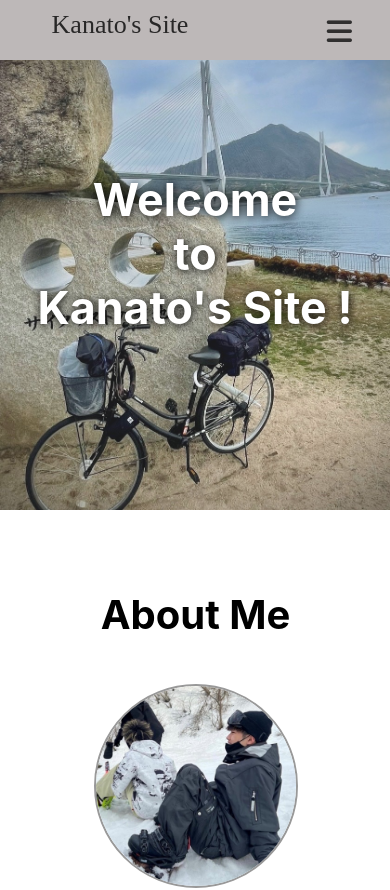
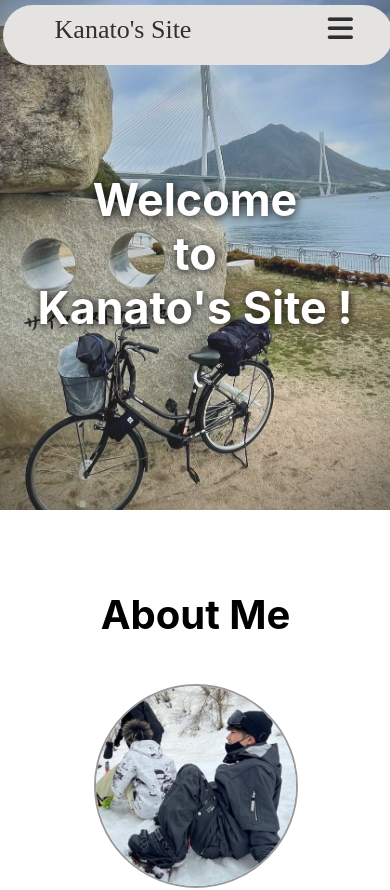
Before and after one commit to knt529/knts_site, a React (Create React App) app: page / in a window 390 px wide. Shown: the top 890 px of the page. Built offline with nearby package versions, Linux system fonts and the light colour scheme.

Commit message:
Headerの両端を円形に変更

```diff
--- a/src/tsx/styles/atoms/Cop.css
+++ b/src/tsx/styles/atoms/Cop.css
@@ -59,7 +59,7 @@
   /* menu toggle */
   .cp_offcm01 #cp_toggle01 ~ label {
     display: block;
-    padding: 0.5em;
+    padding: 0 10px;
     cursor: pointer;
     -webkit-transition: 0.5transform;
     transition: 0.5s transform;
--- a/src/tsx/styles/block/Header.css
+++ b/src/tsx/styles/block/Header.css
@@ -5,8 +5,10 @@
 .site-header{
   display: flex;
   justify-content: space-between;
-  background: rgb(189, 184, 184);
-  width: 100%;
+  background: rgb(229, 226, 226);
+  border-radius: 50px;
+  margin: 5px 3px;
+  width: 99.5%;
   height: 80px;
   padding: 10px 0;
   position: fixed;
@@ -74,16 +76,28 @@
 
 
 @media screen and (min-width: 321px) and (max-width: 1100px){
+  .site-header{
+    height: 70px;
+  }
   .brand{
     font-size: 1rem;
-    margin-top: 11px;
+    margin-top: 6px;
     padding-left: 50px;
+  }
+  .nav__wrapper{
+    margin-top: 22px;
   }
   .nav__item a{
     margin: 0 20px;
   }
 }
 @media screen and (min-width: 321px) and (max-width: 880px){
+  .site-header{
+    height: 60px;
+  }
+  .brand{
+    margin-top: 0;
+  }
   .nav{
     display: none;
   }
```
